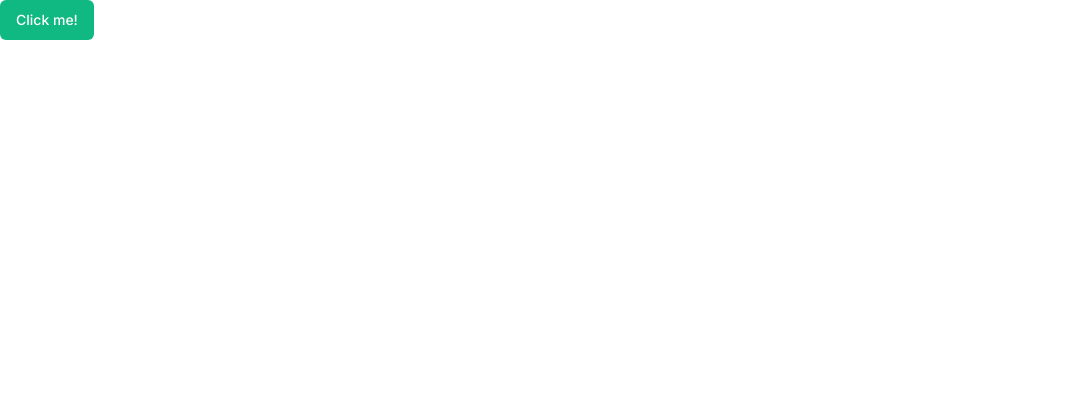
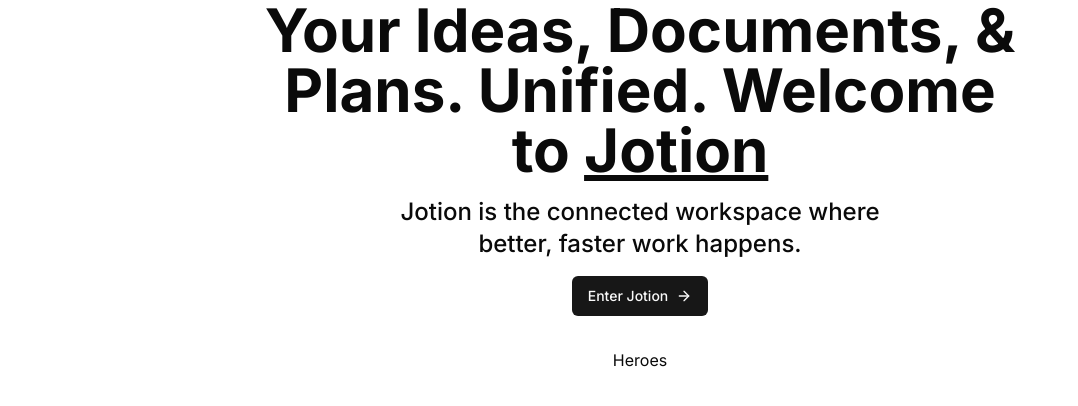
Before and after one commit to zhijiee/notion-clone, a Next.js app: page / in a window 1280 px wide. Shown: the top 406 px of the page, without its empty margins (0-1078 px from the left). Built offline with nearby package versions, Linux system fonts and the light colour scheme.

Commit message:
Removed original page and added marketing page.
Added heading and heroes

```diff
--- /dev/null
+++ b/app/(marketing)/_components/heading.tsx
@@ -0,0 +1,22 @@
+"use client";
+
+import { Button } from "@/components/ui/button";
+import { ArrowRight } from "lucide-react";
+
+export const Heading = () => {
+    return (
+        <div className="max-w-3xl space-y-4">
+            <h1 className="text-3xl sm:text=5xl md:text-6xl font-bold">
+                Your Ideas, Documents, & Plans. Unified. Welcome to <span className="underline"> Jotion </span>
+            </h1>
+            <h3 className="text-base sm:text-xl md:text-2xl font-medium">
+                Jotion is the connected workspace where <br />
+                better, faster work happens.
+            </h3>
+            <Button>
+                Enter Jotion
+                <ArrowRight className="h-4 w-4 ml-2" />
+            </Button>
+        </div>
+    )
+}
--- /dev/null
+++ b/app/(marketing)/_components/heroes.tsx
@@ -0,0 +1,9 @@
+import Image from "next/image"
+
+export const Heroes = () => {
+    return (
+        <div>
+            Heroes
+        </div>
+    )
+}
--- /dev/null
+++ b/app/(marketing)/page.tsx
@@ -0,0 +1,19 @@
+import { Button } from "@/components/ui/button";
+import Image from "next/image";
+import { Heading } from "./_components/heading";
+import { Heroes } from "./_components/heroes";
+
+const MarketingPage = () => {
+  return (
+    <div className="min-h-full flex flex-col">
+      <div className="flex flex-col items-center justify-center
+        md:justify-start text-center gap-y-8 flex-1 px-6 pd-10">
+          <Heading />
+          <Heroes />
+
+      </div>
+    </div>
+  );
+}
+
+export default MarketingPage;
--- a/app/page.tsx
+++ /dev/null
@@ -1,10 +0,0 @@
-import { Button } from "@/components/ui/button";
-import Image from "next/image";
-
-export default function Home() {
-  return (
-    <div>
-      <Button className="bg-emerald-500 text-white">Click me!</Button>
-    </div>
-  );
-}
```
